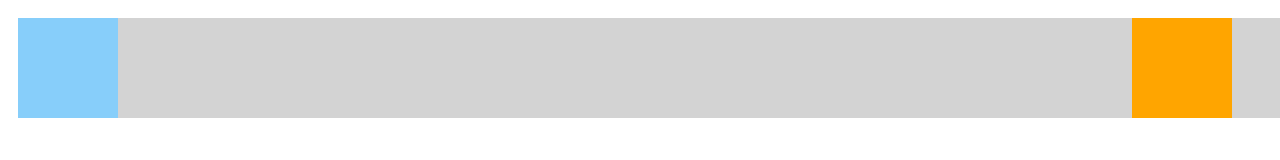
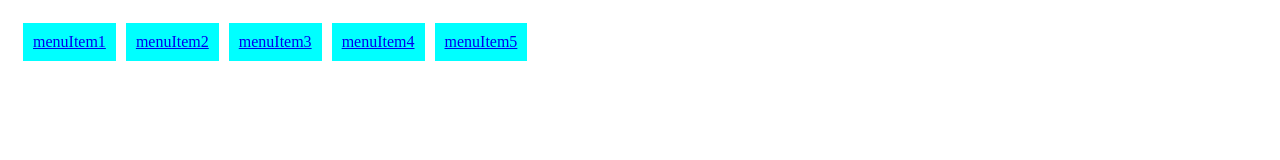
Before and after one commit to Hanna2110/cs3990, a website: page index.html in a window 1280 px wide. Drawn offline with Linux system fonts and the light colour scheme.

Commit message:
css float examples

```diff
--- a/Styles/styles.css
+++ b/Styles/styles.css
@@ -1,19 +1,16 @@
-.box-blue {
-  background: lightskyblue;
-  height: 100px;
-  width: 100px;
-  }
-.box-orange {
-  position: absolute;
-  background: orange;
-  width: 100px;
-  height: 100px;
-  right: 50px;     /*50px relative to the most-right of parent*/
-  }
+.menu {
+  list-style: none;
+  margin:0px;
+  padding: 10px;
+}
 
-.container {
-  position: relative;
-  left: 10px;
-  top: 10px;
-  background: lightgray;
-  }
+.menu li a {
+  display: block;
+  padding: 10px;
+  background-color: aqua;
+}
+
+.menu li {
+  margin: 5px;
+  float: left;
+}
--- a/index.html
+++ b/index.html
@@ -24,10 +24,14 @@
     <link rel="stylesheet" href="Styles\styles.css" />
   </head>
   <body>
-    <div class="container">
-      <div class="box-orange"></div>
-      <div class="box-blue"></div>
-    </div>
+    <ul class ="menu">
+      <li><a href="#">menuItem1</a></li>
+      <li><a href="#">menuItem2</a></li>
+      <li><a href="#">menuItem3</a></li>
+      <li><a href="#">menuItem4</a></li>
+      <li><a href="#">menuItem5</a></li>
+    </ul>
+
 
   </body>
 </html>
```
